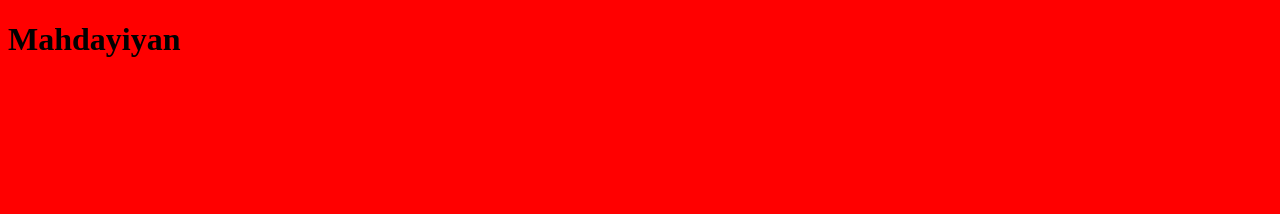
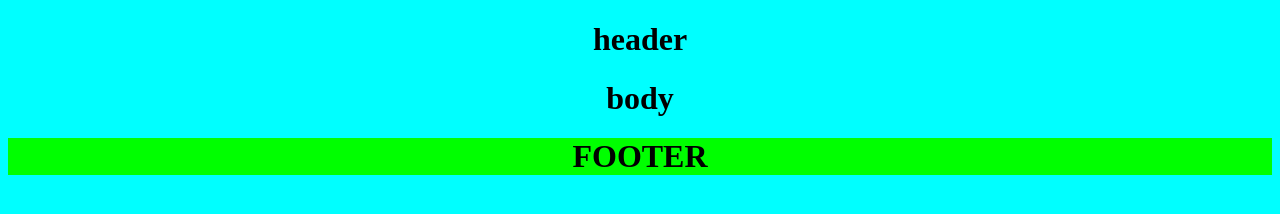
Before and after one commit to mohammad2df/testa, a plain HTML site: page index.html in a window 1280 px wide. Drawn offline with Linux system fonts and the light colour scheme.

Commit message:
Add files via upload

```diff
--- a/index.html
+++ b/index.html
@@ -1,17 +1,31 @@
 <!DOCTYPE html>
 <html lang="fa">
 <head>
+<header><h1>header</h1></header>
     <meta charset="UTF-8">
     <meta name="viewport" content="width=device-width, initial-scale=1.0">
-    <title></title>
-    <style>
-        body {
-            background-color: red;
-        }
-    </style>
+    <title>تغییر رنگ </title>
+    <link rel="stylesheet" href="../Documents/js/exter css.css">
+	<style>
+
+		body{
+		background-color:aqua;
+		text-align:center;
+	}
+	</style>
 </head>
 <body>
-	<h1 class="mm">Mahdayiyan</h1>
+	<h1>body</h1>
+
+
+
+
+
+
+
 
 </body>
+<footer style="background-color: lime">
+	<h1>FOOTER</h1></footer>
+
 </html>
```
